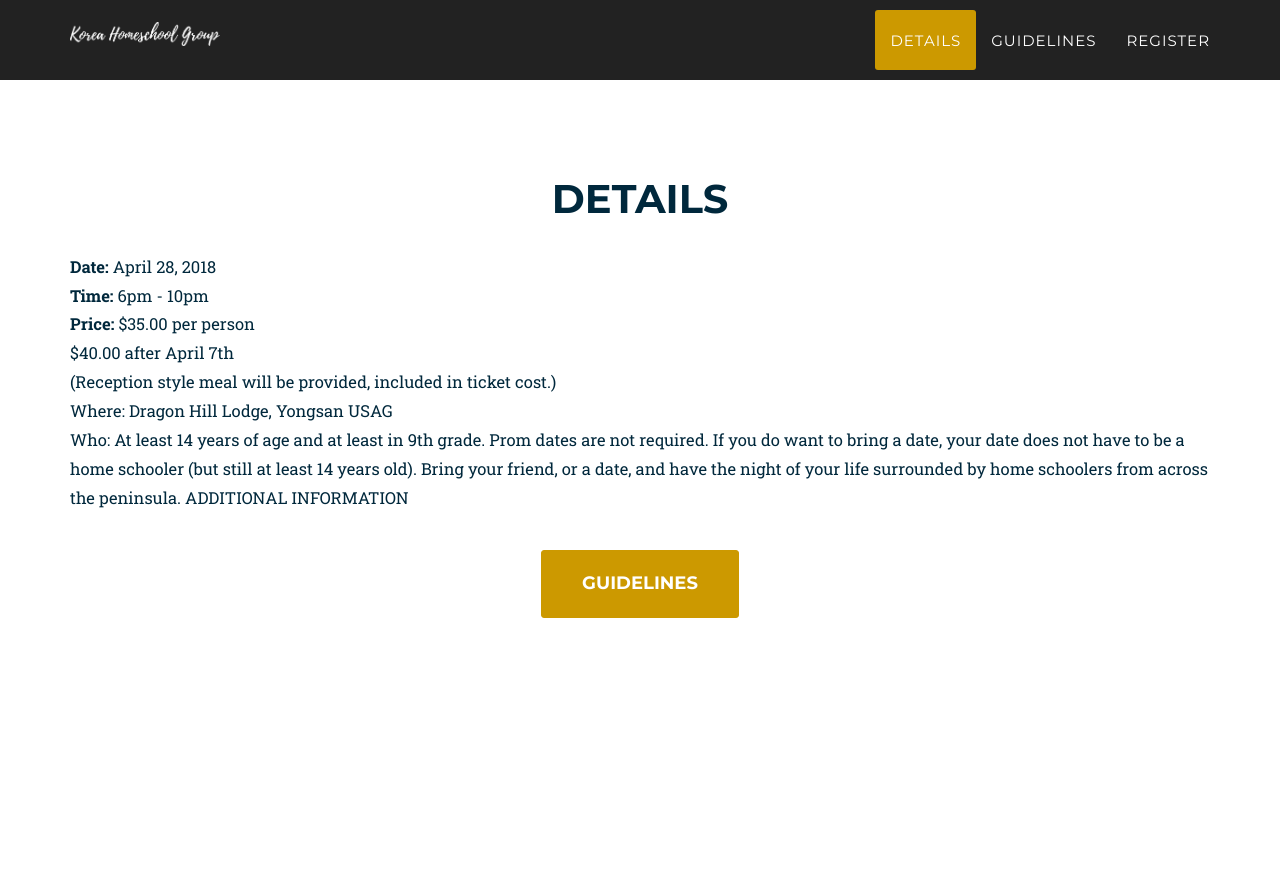
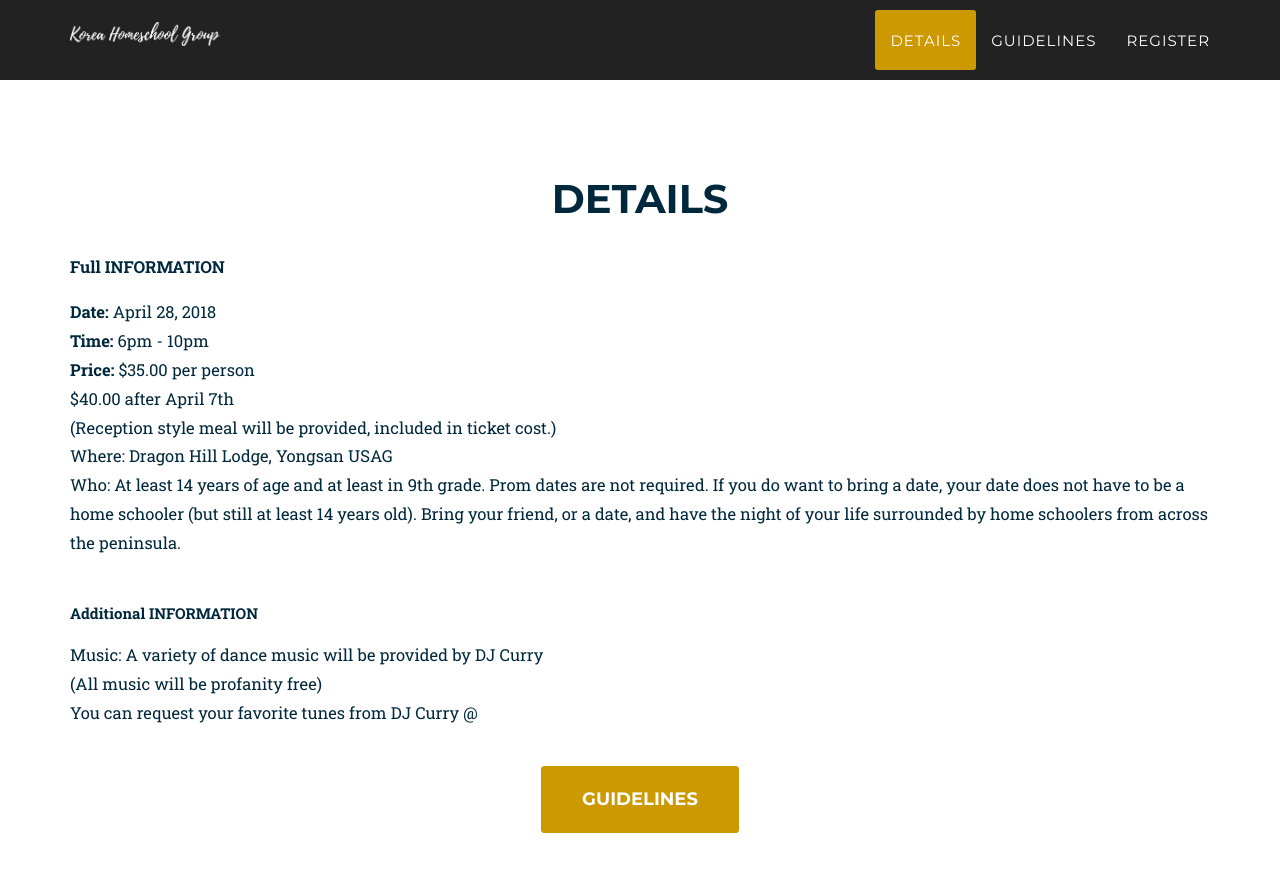
Before and after one commit to LightningFlashStudio/PromEventPage, a Jekyll site: the page built from index.html, in a window 1280 px wide and 900 px high, scrolled down 2071 px. Shown: the top 872 px of the window. Built offline with Jekyll 4.4.1, drawn with Linux system fonts in a browser that asks for light colours; some web fonts are replaced; some of the changed text lies outside the part shown.

Commit message:
push it to the limit

```diff
--- a/_config.yml
+++ b/_config.yml
@@ -1,7 +1,7 @@
 title: Korea Homeschool Group
 description: > # this means to ignore newlines until "baseurl:"
   Your description
-baseurl: "/PromEventPage/" # the subpath of your site, e.g. /blog
+baseurl: "" # the subpath of your site, e.g. /blog
 url: "lightningflashstudio.github.io" # the base hostname & protocol for your site
 # Build settings
 markdown: kramdown
--- a/_includes/2016_data/footer.html
+++ b/_includes/2016_data/footer.html
@@ -18,7 +18,7 @@ footer {
         <div class="container">
             <div class="row">
                 <div class="col-md-4">
-                    <span class="copyright">Copyright © 2017 Melvin Ch'ng, All Rights Reserved.</span>
+                    <span class="copyright">Copyright © 2018 Gai, All Rights Reserved.</span>
                 </div>
                 <div class="col-md-4">
                     <ul class="list-inline social-buttons">
--- a/_includes/2017_data/details.html
+++ b/_includes/2017_data/details.html
@@ -12,28 +12,40 @@
             display: block;
             list-style-type: disc;
             margin-top: 1em;
-            margin-bottom: 1 em;
+
             margin-left: 0;
             margin-right: 0;
             padding-left: 40px;
             font-size: 35px;
+          .add {
+            margin-bottom: 10px;
+            font-size: 30px !important;
+          }
         }
           </script>
 
             <div class="details">
-              <p class="info">
+              <p>
+                <b class="add">Full INFORMATION</b> </br>
+                <p class="info">
                 <b>Date:</b> April 28, 2018 </br>
                 <b>Time:</b> 6pm - 10pm </br>
                 <b>Price:</b> $35.00 per person </br>
                         $40.00 after April 7th </br>
                 (Reception style meal will be provided, included in ticket cost.) </br>
                 Where: Dragon Hill Lodge, Yongsan USAG </br>
-                Who: At least 14 years of age and at least in 9th grade. Prom dates are not required. If you do want to bring a date, your date does not have to be a home schooler (but still at least 14 years old). Bring your friend, or a date, and have the night of your life surrounded by home schoolers from across the peninsula.
-                ADDITIONAL INFORMATION
+                Who: At least 14 years of age and at least in 9th grade. Prom dates are not required. If you do want to bring a date, your date does not have to be a home schooler (but still at least 14 years old). Bring your friend, or a date, and have the night of your life surrounded by home schoolers from across the peninsula. </br> <br>
+  </p>
+                <b class="add">Additional INFORMATION</b></br>
+                <p class="info">
+                Music: A variety of dance music will be provided by DJ Curry</br>
+            (All music will be profanity free)</br>
+            You can request your favorite tunes from DJ Curry @</br>
               </p>
+            </p>
             </div><br>
 
-             <center><a href="#" class="page-scroll btn btn-xl">Guidelines</a></center>
+             <center><a href="#guidelines" class="page-scroll btn btn-xl">Guidelines</a></center>
         </div>
     </div>
 </section>
--- a/_includes/2017_data/registration.html
+++ b/_includes/2017_data/registration.html
@@ -2,13 +2,13 @@
     <div class="container">
         <div class="row">
             <div class="col-lg-12 text-center">
-                <h2 class="section-heading">Re</h2>
+                <h2 class="section-heading">Register</h2>
             </div>
         </div>
         <div class="row container">
-            <div class="photo"><iframe src="https://www.facebook.com/plugins/video.php?href=https%3A%2F%2Fwww.facebook.com%2Ffacebook%2Fvideos%2F10153231379946729%2F&width=500&show_text=false&appId=269289086810957&height=280" frameborder="0" allowTransparency="true" allowFullScreen="true"></iframe></div><br>
+            <center><div class="ticket"><iframe src="https://www.facebook.com/plugins/video.php?href=https%3A%2F%2Fwww.facebook.com%2Ffacebook%2Fvideos%2F10153231379946729%2F&width=500&show_text=false&appId=269289086810957&height=280" frameborder="0" allowTransparency="true" allowFullScreen="true"></iframe></div><br>
 
-             <center><a href="#music" class="page-scroll btn btn-xl">Music</a></center>
+             <center><a href="https://form.jotform.com/80573056769164" class="page-scroll btn btn-xl">Register Now!</a></center>
         </div>
     </div>
 </section>
```
